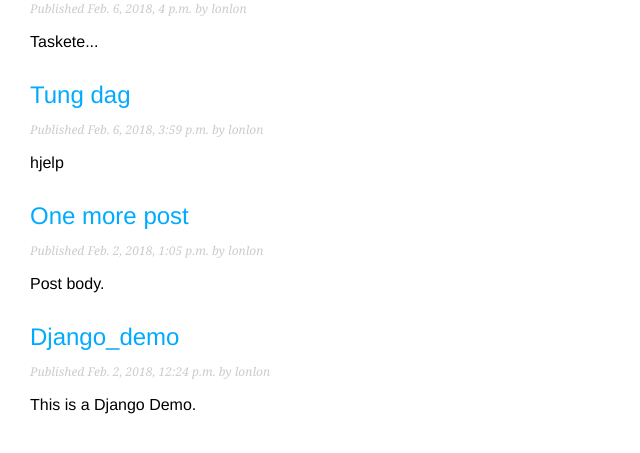
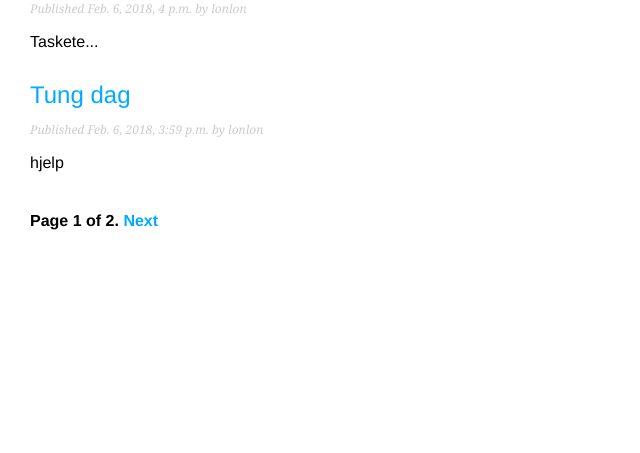
Before and after one commit to Lonlontommy/DjangoTutorials, a Django app: page /blog/ in a window 1280 px wide. Shown: the part 260-713 px from the top of the page, without its empty margins (0-640 px from the left). Run offline with Django 3.2, Linux system fonts and the light colour scheme; data comes from the database, SQL or seed files in the repository; both versions use the stored data as it was after the commit.

Commit message:
Added pagination

```diff
--- a/blog/templates/blog/post/list.html
+++ b/blog/templates/blog/post/list.html
@@ -10,4 +10,5 @@
 		{{ post.body|truncatewords:30|linebreaks }}
 	{% endfor %}
 
+    {% include "pagination.html" with page=page_obj %}
 {% endblock %}
--- /dev/null
+++ b/blog/templates/pagination.html
@@ -0,0 +1,15 @@
+<div class="pagination">
+    <span class="step-links">
+        {% if page.has_previous %}
+            <a href="?page={{ page.previous_page_number }}">Previous</a>
+        {% endif %}
+
+        <span class="current">
+            Page {{ page.number }} of {{ page.paginator.num_pages }}.
+        </span>
+
+        {% if page.has_next %}
+            <a href="?page={{ page.next_page_number }}">Next</a>
+        {% endif %}
+    </span>
+</div>
--- a/blog/urls.py
+++ b/blog/urls.py
@@ -4,8 +4,8 @@ from . import views
 
 urlpatterns = [
     # post views
-    url(r'^$', views.post_list, name='post_list'),
-    #url(r'^$', views.PostListView.as_view(), name='post_list'),
+    #url(r'^$', views.post_list, name='post_list'),
+    url(r'^$', views.PostListView.as_view(), name='post_list'),
     url(r'^(?P<year>\d{4})/(?P<month>\d{2})/(?P<day>\d{2})/(?P<post>[-\w]+)/$',
         views.post_detail,
         name='post_detail'),
--- a/blog/views.py
+++ b/blog/views.py
@@ -1,12 +1,34 @@
 from django.shortcuts import render, get_object_or_404
+from django.core.paginator import Paginator, EmptyPage, PageNotAnInteger
+from django.views.generic import ListView
 from .models import Post
+from .forms import EmailPostForm
 
 # Create your views here.
 # Retrieves a web request and returns a web response. Inside view goes all the the logic to return desired response. First create application view, define url pattern for each view, and then templates = Returns http response.
 
-def post_list(request):
-	posts = Post.published.all()
-	return render(request, 'blog/post/list.html', {'posts': posts})
+def post_list(request, category=None):
+    object_list = Post.published.all()
+    paginator = Paginator(object_list, 3) # 3 posts in each page
+    page = request.GET.get('page')
+    try:
+        posts = paginator.page(page)
+    except PageNotAnInteger:
+        # If page is not an integer deliver the first page
+        posts = paginator.page(1)
+    except EmptyPage:
+        # If page is out of range deliver last page of results
+        posts = paginator.page(paginator.num_pages)
+    return render(request, 'blog/post/list.html', {'page': page,
+                                                   'posts': posts})
+
+
+class PostListView(ListView):
+    queryset = Post.published.all()
+    context_object_name = 'posts'
+    paginate_by = 3
+    template_name = 'blog/post/list.html'
+
 
 def post_detail(request, year, month, day, post):
     post = get_object_or_404(Post, slug=post,
@@ -15,3 +37,25 @@ def post_detail(request, year, month, day, post):
                                    publish__month=month,
                                    publish__day=day)
     return render(request, 'blog/post/detail.html', {'post': post})
+
+def post_share(request, post_id):
+    # Retrieve post by ID
+    post = get_object_or_404(Post, id=post_id, status='published')
+    sent = False
+
+    if request.method == 'POST':
+        # Form was submitted
+        form = EmailPostForm(request.POST)
+        if form.is_valid():
+            # Form fields passed validation
+            cd = form.cleaned_data
+            post_url = request.build_absolute_uri(post.get_absolute_url())
+            subject = '{} ({}) recommends you reading "{}"'.format(cd['name'], cd['email'], post.title)
+            message = 'Read "{}" at {}\n\n{}\'s comments: {}'.format(post.title, post_url, cd['name'], cd['comments'])
+            send_mail(subject, message, 'admin@myblog.com', [cd['to']])
+            sent = True
+    else:
+        form = EmailPostForm()
+    return render(request, 'blog/post/share.html', {'post': post,
+                                                    'form': form,
+                                                    'sent': sent})
```
Also changed, not shown: blog/forms.py (added, +7 -0 lines), db.sqlite3, 4 other files.
